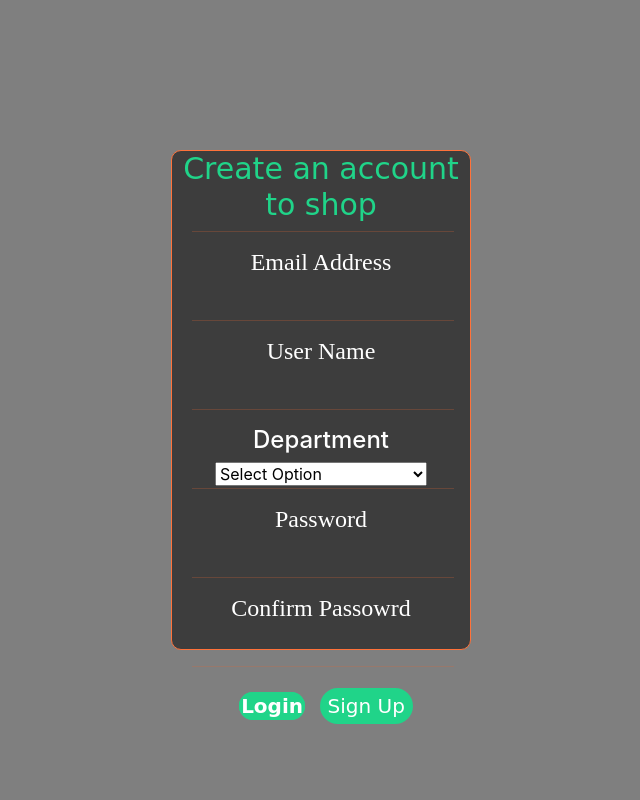
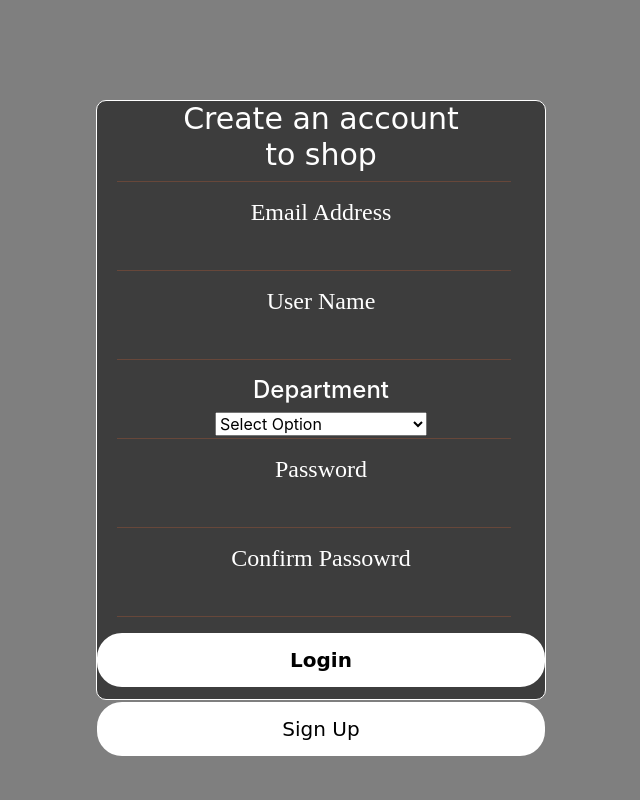
Before and after one commit to Gcwele/Campus-Bookstore, a Flask app: page /sign-up in a window 1280 px wide. Shown: the whole page, without its empty margins (319-959 px from the left). Run offline with Flask 3, Linux system fonts and the light colour scheme; some libraries are stand-ins or nearby versions.

Commit message:
Add files via upload

```diff
--- a/bookstore/static/css/forms.css
+++ b/bookstore/static/css/forms.css
@@ -3,7 +3,7 @@
     box-sizing: border-box;
 }
 body{
-    background-image:linear-gradient(rgba(0,0,0,0.5),rgba(0,0,0,0.5)), url('../images/background.jpg');
+    background-image: linear-gradient(rgba(0,0,0,0.5),rgba(0,0,0,0.5)), url('../images/bakcG.jpg');
     background-size: cover;
     background-repeat: no-repeat;
     height: 100vh;
@@ -13,24 +13,24 @@
     top: 50%;
     left: 50%;
     transform: translate(-50% ,-50%);
-    color:#fff;
+    color: #fff;
 }
 
 .base .base-content .form{
-    height: 500px;
-    width: 300px;
+    height: 600px;
+    width: 450px;
     background: rgba(0, 0, 0, 0.521);
-    border: 1px solid #FF723A;
+    border: 1px solid #fff;
     border-radius: 10px;
     text-align: center;
     position: absolute;
     top: 50%;
     left: 50%;
     transform: translate(-50%, -50%);
+}
 
-}
 .base .base-content .form h3{
-    color: #20D489;
+    color: #fff; /* Changed text color to white */
     font-family: cursive;
     font-size: 30px;
 }
@@ -51,7 +51,7 @@
     font-size: 22px;
     font-weight: 500;
     font-family: 'Times New Roman', Times, serif;
-
+    color: #fff; /* Ensuring all text is white */
 }
 .base .base-content .form input{
     background: none;
@@ -60,20 +60,29 @@
     color: #fff;
     font-size: 17px;
 }
-.base .base-content .form .buttons input, .base .base-content .form .buttons a{
-    margin-top: 10px;
-    margin-left: 10px;
+.base .base-content .form .buttons {
+    display: flex;
+    flex-direction: column;
+    align-items: center;
+    gap: 10px; /* Added space between buttons */
+}
+.base .base-content .form .buttons input,
+.base .base-content .form .buttons a{
     font-size: 20px;
     font-family: cursive;
-    padding: 5 20px;
+    padding: 10px 30px;
     text-decoration: none;
-    color: #fff;
-    background:#20D489;
-    border: 2px solid #20D489;
+    color: black; /* Green text for contrast */
+    background: #fff; /* White background */
+    border: 2px solid #fff;
     border-radius: 25px;
     transition: all 0.3s ease;
+    width: 100%; /* Ensuring equal width */
+    text-align: center;
 }
-.base .base-content .form .buttons input:hover, .base .base-content .form .buttons a:hover{
+.base .base-content .form .buttons input:hover,
+.base .base-content .form .buttons a:hover{
     background: transparent;
-    border: 1px solid #fff;
+    color: #fff;
+    border: 2px solid #fff;
 }
--- a/bookstore/static/css/style.css
+++ b/bookstore/static/css/style.css
@@ -1,3 +1,4 @@
+
 .d-flex .btn{
     background: orange;
     border: 2px solid orange;
@@ -43,3 +44,6 @@
     color: orange;
     transition: 200ms;
 }
+
+/*contact us
+*/
```
Also changed, not shown: bookstore/static/css/all.min.css.
